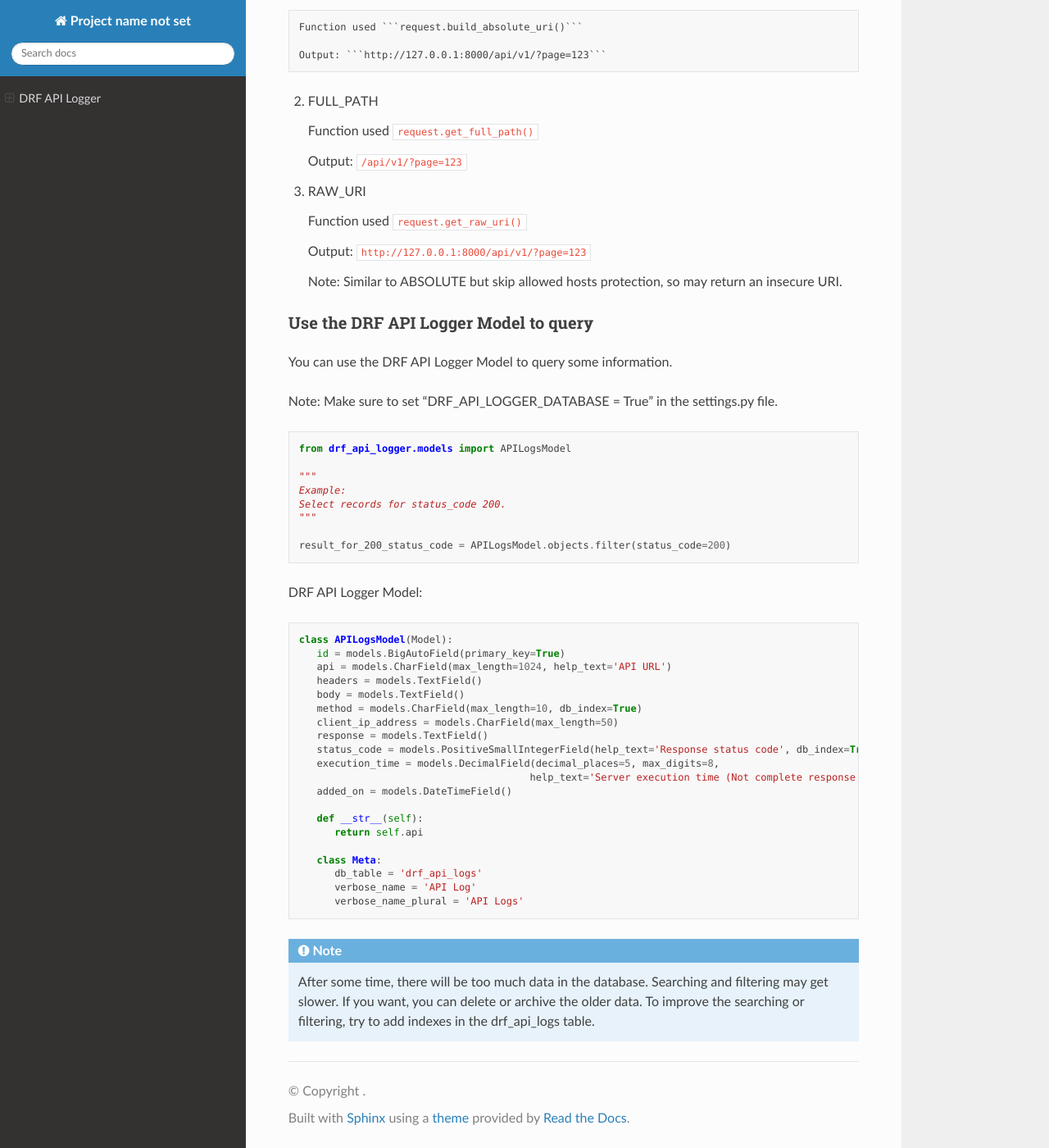
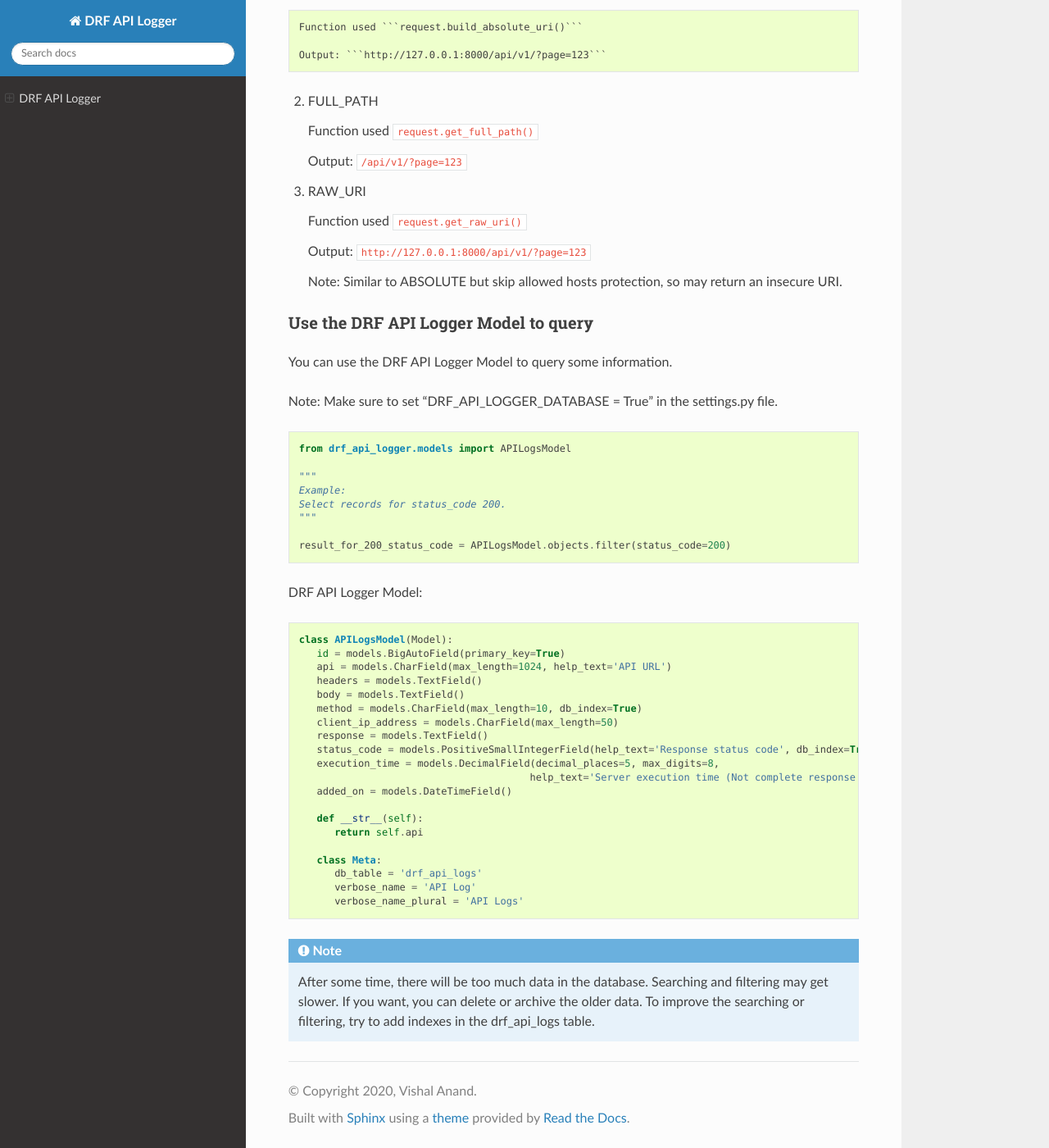
Before and after one commit to vishalanandl177/DRF-API-Logger, a Sphinx documentation site: the page built from docs/index.rst, in a window 1280 px wide and 1400 px high, scrolled down 7032 px. Shown: the whole window at 82% size. Built offline with Sphinx 7.4.7 and the Read the Docs theme 2.0.0, drawn with Linux system fonts in a browser that asks for light colours.

Commit message:
<Vishal> Updated index.rst

```diff
--- a/docs/conf.py
+++ b/docs/conf.py
@@ -14,3 +14,11 @@
 napoleon_numpy_docstring = True  # Turn on numpydoc strings
 napoleon_use_ivar = True  # For maths symbology
 html_theme = 'sphinx_rtd_theme'
+
+project = u'DRF API Logger'
+copyright = u'2020, Vishal Anand'
+author = u'Vishal Anand'
+
+googleanalytics_id = 'G-BVJJKEEBVZ'
+
+pygments_style = 'sphinx'
```
